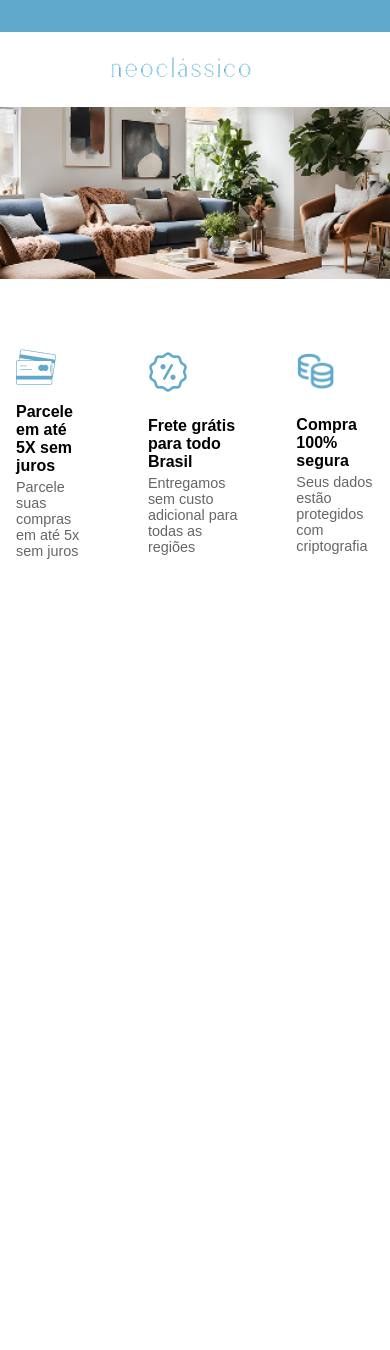
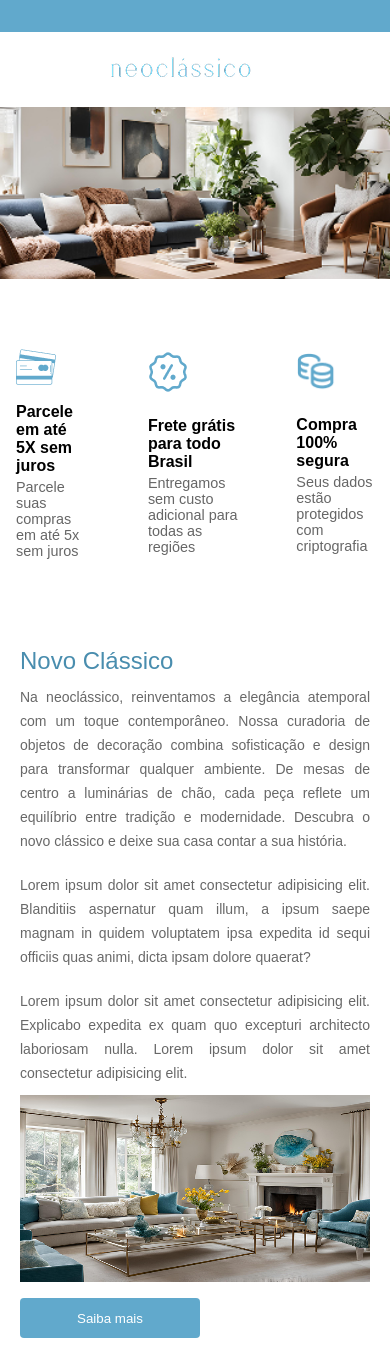
Before and after one commit to santiagobruna/teste-front-vmb, a React (Vite) app: page / in a window 390 px wide. Before the commit the page ends 844 px from the top, so only its background shows below. Built offline with nearby package versions, Linux system fonts and the light colour scheme; no server answers; some icons are missing; a web font is replaced by a local one.

Commit message:
feat(Institucional): criação da seção de dados institucionais

```diff
--- a/src/App.tsx
+++ b/src/App.tsx
@@ -5,6 +5,7 @@ import Header from './components/Header';
 import Card from './components/Cards';
 import { fetchProducts } from './services/api';
 import type { Product } from './containers/CardContainer';
+import SectionInstitutional from './components/SectionInstitutional';
 
 function App() {
   const [products, setProducts] = useState<Product[]>([]);
@@ -24,6 +25,7 @@ function App() {
           <Card title="Mais Vendidos" product={products.slice(4, 8)} />
         </>
       )}
+      <SectionInstitutional/>
     </>
   )
 }
--- a/src/components/Cards/card.scss
+++ b/src/components/Cards/card.scss
@@ -1,4 +1,4 @@
-h2 {
+.title {
     font-weight: 400;
     padding-left: 4rem;
     color: var(--color-title);
--- a/src/components/Cards/index.tsx
+++ b/src/components/Cards/index.tsx
@@ -34,7 +34,7 @@ const Card: React.FC<CardProps> = ({ title, product }) => {
 
     return (
         <div className="carousel-wrapper">
-        <h2>{title}</h2>
+        <h2 className='title'>{title}</h2>
 
         {isMobile ? (
             <>
--- /dev/null
+++ b/src/components/SectionInstitutional/index.tsx
@@ -0,0 +1,27 @@
+import institutionalImg from '../../assets/institutional.png';
+import './institutional.scss';
+const SectionInstitutional = () => {
+    return (
+        <section className="section-institutional">
+            <div className='institutional-image'>
+                <img src={institutionalImg} alt="" />
+            </div>
+            <div className="institutional-content">
+                <h2>Novo Clássico</h2>
+                <p>
+                    Na neoclássico, reinventamos a elegância atemporal com um toque contemporâneo. Nossa curadoria de objetos de decoração combina sofisticação e design para transformar qualquer ambiente. De mesas de centro a luminárias de chão, cada peça reflete um equilíbrio entre tradição e modernidade. Descubra o novo clássico e deixe sua casa contar a sua história.
+                </p>
+                <p>
+                    Lorem ipsum dolor sit amet consectetur adipisicing elit. Blanditiis aspernatur quam illum, a ipsum saepe magnam in quidem voluptatem ipsa expedita id sequi officiis quas animi, dicta ipsam dolore quaerat?
+                </p>
+                <p>
+                    Lorem ipsum dolor sit amet consectetur adipisicing elit. Explicabo expedita ex quam quo excepturi architecto laboriosam nulla.
+                    Lorem ipsum dolor sit amet consectetur adipisicing elit.
+                </p>
+                <button>Saiba mais</button>
+            </div>
+        </section>
+    );
+};
+
+export default SectionInstitutional;
--- /dev/null
+++ b/src/components/SectionInstitutional/institutional.scss
@@ -0,0 +1,106 @@
+.section-institutional {
+    margin-top: 100px;
+    display: flex;
+    padding-left: 4rem;
+    gap: 2rem;
+    max-width: 1404px;
+    @media (max-width: 1024px) {
+        flex-direction: column;
+        padding: 0 20px;
+        margin: 0 auto;
+        max-width: 100%;
+        width: 100%;
+        gap: 0px;
+    }
+    .institutional-image img {
+        width: 631px;
+        height: 499px;
+
+        @media (max-width: 768px) {
+            width: 100%;
+            height: 187px;
+            gap: 10px;
+            text-align: center;
+        }
+        @media (min-width: 769px) and (max-width: 1024px) {
+            width: 90%;
+            height: 400px;
+            gap: 10px;
+            padding-left: 60px;
+            margin-bottom: 20px;
+        }
+    }
+
+    .institutional-content {
+        max-width: 660px;
+        text-align: justify;
+        @media (max-width: 1024px) {
+            flex-direction: column;
+            padding: 0;
+            margin-left: auto;
+            margin-right: auto;
+            width: 100%;
+        }
+        h2 {
+        font-weight: 400;
+        font-size: 2rem;
+        color: var(--color-title);
+
+        @media (max-width: 768px) {
+            font-size: 1.5rem;
+        }
+        }
+
+        p {
+        font-size: 1rem;
+        color: var(--color-text);
+        line-height: 1.5rem;
+        margin: 25px 0;
+
+        @media (max-width: 768px) {
+            font-size: 0.875rem;
+            margin: 10px 0;
+        }
+        }
+
+        button {
+            width: 180px;
+            height: 40px;
+            background-color: var(--color-primary);
+            color: white;
+            border: none;
+            border-radius: 4px;
+            cursor: pointer;
+
+            &:hover {
+                background-color: #368bb3;
+            }
+            @media(max-width: 1024px){
+                margin: 12px 0;
+            }
+        }
+
+        @media (max-width: 768px) {
+            display: contents;
+        }
+    }
+
+    @media (max-width: 768px) {
+        flex-direction: column;
+        padding: 0 20px;
+
+        .institutional-image {
+        order: 2;
+        }
+
+        h2,
+        p {
+        order: 1;
+        }
+
+        button {
+        order: 3;
+        align-self: flex-start;
+        }
+    }
+}
```
Also changed, not shown: src/assets/institutional-mobile.png (added), src/assets/institutional.png (added).
